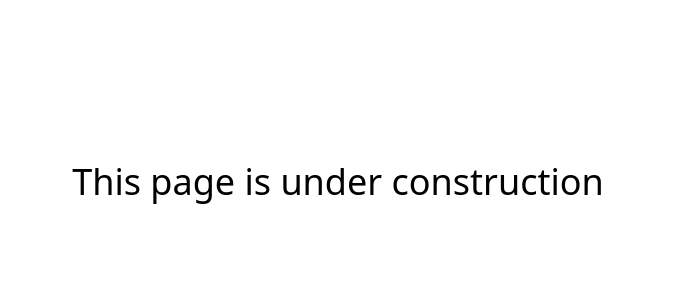
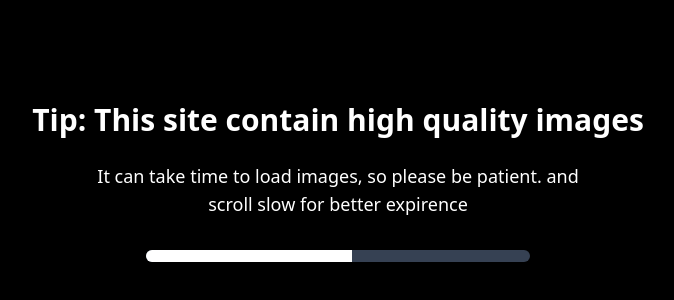
Before and after one commit to Samyak147/photography-Shanti_Creation, a React (Vite) app: page /services in a window 1280 px wide. Shown: the part 218-518 px from the top of the page, without its empty margins (302-976 px from the left). Built offline with nearby package versions, Linux system fonts and the light colour scheme.

Commit message:
full and final

```diff
--- a/src/App.jsx
+++ b/src/App.jsx
@@ -1,6 +1,8 @@
-import React from 'react'
+import React, { useState, useEffect } from 'react';
 import { BrowserRouter as Router, Routes, Route } from 'react-router-dom';
 import './App.css';
+
+import TipScreen from './component/TipScreen'; // Import tip screen
 import About from './component/About';
 import Index from './Index';
 import Wedding from './component/portfolio/Wedding';
@@ -8,22 +10,36 @@ import Pre_Wedding from './component/portfolio/Pre_Wedding';
 import Product from './component/portfolio/Product';
 import Contact from './component/Contact';
 import Services from './component/Services';
+import Book from './component/Book';
+
 
 function App() {
+  const [showTip, setShowTip] = useState(true);
+
+  useEffect(() => {
+    const timer = setTimeout(() => {
+      setShowTip(false);
+    }, 15000); // 15 seconds
+
+    return () => clearTimeout(timer);
+  }, []);
+
+  if (showTip) return <TipScreen onFinish={() => setShowTip(false)} />;
+
   return (
-    <>
     <Router>
       <Routes>
         <Route path="/" element={<Index />} />
         <Route path="/about" element={<About />} />
-          <Route path="/portfolio/wedding" element={<Wedding/>} />
-          <Route path="/portfolio/prewedding" element={<Pre_Wedding/>} />
-          <Route path="/portfolio/product" element={<Product/>} />
+        <Route path="/portfolio/wedding" element={<Wedding />} />
+        <Route path="/portfolio/prewedding" element={<Pre_Wedding />} />
+        <Route path="/portfolio/product" element={<Product />} />
         <Route path="/services" element={<Services />} />
-          <Route path="/contact" element={<Contact/>} />
+        <Route path="/contact" element={<Contact />} />
+        <Route path="/services/book" element={<Book />} />
       </Routes>
     </Router>
-    </>
   );
 }
+
 export default App;
--- /dev/null
+++ b/src/component/Book.jsx
@@ -0,0 +1,9 @@
+import React from 'react'
+
+export default function Book() {
+  return (
+    <div className="flex items-center justify-center h-screen">
+      <div className=" text-2xl md:text-5xl">Oops!Currently under construction</div>
+    </div>
+  )
+}
--- a/src/component/Services.jsx
+++ b/src/component/Services.jsx
@@ -1,9 +1,70 @@
-import React from 'react'
+import React from 'react';
+import { Link } from 'react-router-dom';
+import { motion } from 'framer-motion';
+import Nav from './Nav';
+import Footer from './Footer';
 
 export default function Services() {
+  const services = [
+    {
+      title: 'Wedding Photography',
+      image: '/img/w_image1.webp',
+      description:
+        'Capturing timeless moments of your big day with elegance, creativity, and emotion.',
+    },
+    {
+      title: 'Pre-Wedding Photography',
+      image: '/img/p_image0.webp',
+      description:
+        'Create magical memories before the wedding day with artistic and themed pre-wedding shoots.',
+    },
+    {
+      title: 'Product Shoot',
+      image: '/img/p_image12.webp',
+      description:
+        'High-quality, detail-oriented product photography to elevate your brand presence.',
+    },
+  ];
+
   return (
-    <div className="flex justify-center items-center min-h-screen">
-      <div className="bolder text-1xl md:text-4xl">This page is under construction</div>
+    <>
+    <Nav/>
+    <div className="bg-black text-white py-12 px-4 md:px-20">
+    <motion.h2 initial={{ y: 0, opacity: 0 }}
+          animate={{ y: 0, opacity: 1 }}
+          transition={{ duration: 1, delay: 0.3 }} className="text-4xl md:text-5xl font-semibold text-center mb-10 md:mb-20 underline">
+         our services
+        </motion.h2>
+
+      {services.map((service, index) => (
+        <Link to="/services/book" key={index} className="block group">
+          <motion.div initial={{ y: 0, opacity: 0 }}
+                    animate={{ y: 0, opacity: 1 }}
+                    transition={{ duration: 1, delay: 0.3 }} className="flex flex-col md:flex-row items-stretch mb-16 h-[500px] ">
+            {/* Image on Left */}
+            <div className="w-full md:w-1/2">
+              <img
+                src={service.image}
+                alt={service.title}
+                className="w-full h-full object-cover rounded-l-lg shadow-lg"
+              />
+            </div>
+
+            {/* Text on Right*/}
+            <div className="w-full md:w-1/2 bg-white text-black p-6 md:pl-12 flex flex-col justify-center md:rounded-r-lg ">
+              <h2 className="text-2xl md:text-3xl font-bold mb-4 tracking-widest">
+                {service.title}
+              </h2>
+              <p className="text-base md:text-lg ">
+                {service.description}
+              </p>
+              <span className="mt-4 text-blue-600 underline ">Book Now →</span>
+            </div>
+          </motion.div>
+        </Link>
+      ))}
     </div>
-  )
+    <Footer/>
+    </>
+  );
 }
--- /dev/null
+++ b/src/component/TipScreen.jsx
@@ -0,0 +1,35 @@
+import React, { useEffect, useState } from 'react';
+
+export default function TipScreen({ onFinish }) {
+  const [progress, setProgress] = useState(0);
+
+  useEffect(() => {
+    const interval = setInterval(() => {
+      setProgress((prev) => {
+        if (prev >= 100) {
+          clearInterval(interval);
+          onFinish();
+          return 100;
+        }
+        return prev + 1;
+      });
+    }, 100); // 100% in 15s
+
+    return () => clearInterval(interval);
+  }, [onFinish]);
+
+  return (
+    <div className="min-h-screen flex flex-col justify-center items-center bg-black text-white px-4">
+      <h1 className="text-1xl md:text-3xl font-bold mb-6 ">Tip: This site contain high quality images</h1>
+      <p className="text-sm md:text-lg mb-8 text-center max-w-lg">
+        It can take time to load images, so please be patient. and scroll slow for better expirence
+      </p>
+      <div className="w-full max-w-sm bg-gray-700 h-3 rounded-full overflow-hidden">
+        <div
+          className="bg-white h-full transition-all duration-300 ease-in-out"
+          style={{ width: `${progress}%` }}
+        ></div>
+      </div>
+    </div>
+  );
+}
--- a/src/component/portfolio/Product.jsx
+++ b/src/component/portfolio/Product.jsx
@@ -1,9 +1,73 @@
 import React from 'react'
+import { motion } from 'framer-motion';
+import Nav from '../Nav';
+import Footer from '../Footer';
 
 export default function Product() {
+  const images = [
+    '/img/p_image0.wbp',
+    '/img/p_image0.wbp',
+    '/img/p_image0.wbp',
+    '/img/p_image0.wbp',
+
+
+  ]
+
   return (
-    <div className="flex justify-center items-center min-h-screen">
-      <div className="bolder text-1xl md:text-4xl">This page is under construction</div>
-    </div>
+    <>
+      <Nav />
+
+      <section className="bg-black text-white py-6 px-4 md:px-12 lg:px-20">
+        <motion.h2 initial={{ y: 0, opacity: 0 }}
+          animate={{ y: 0, opacity: 1 }}
+          transition={{ duration: 1, delay: 0.3 }} className="text-4xl md:text-5xl font-semibold text-center mb-10 md:mb-20 underline">
+          Products
+        </motion.h2>
+
+        <motion.div initial={{ y: 0, opacity: 0 }}
+          animate={{ y: 0, opacity: 1 }}
+          transition={{ duration: 1, delay: 0.3 }} className="max-w-6xl mx-auto flex flex-col gap-10 ">
+          {
+            // Create pairs: [0,1], [2,3], [4,5]...
+            Array.from({ length: Math.ceil(images.length / 2) }).map((_, rowIndex) => {
+              const firstIndex = rowIndex * 2
+              const secondIndex = firstIndex + 1
+              const isEvenRow = rowIndex % 2 === 0
+
+              return (
+                <div
+                  key={rowIndex}
+                  className="grid grid-cols-1 md:grid-cols-2 gap-6 md:gap-18 md:pb-20 items-center"
+                >
+                  {[firstIndex, secondIndex].map((index, colIndex) => {
+                    if (index >= images.length) return null
+
+                    // Alternate large-small per row
+                    const isLarge = (isEvenRow && colIndex === 0) || (!isEvenRow && colIndex === 1)
+                    const widthClass = isLarge ? 'md:w-[95%]' : 'md:w-[84%]'
+
+                    return (
+                      <div
+                        key={index}
+                        className="flex justify-center w-full transition-all duration-500 md:grayscale md:hover:grayscale-0 hover:scale-105"
+                      >
+                        <img
+                          src={images[index]}
+                          alt={`Product ${index + 1}`}
+                          className={`${widthClass} aspect-[4/3] rounded-xl shadow-lg object-cover`}
+                          loading="lazy"
+                        />
+                      </div>
+                    )
+                  })}
+                </div>
+              )
+            })
+          }
+        </motion.div>
+      </section>
+
+      <Footer />
+    </>
   )
 }
```
Also changed, not shown: src/component/Section.jsx (+0 -48 lines), 1 other file (tests, documents, lock files or other folders). Lines whose indentation alone changed are shown as unchanged.
